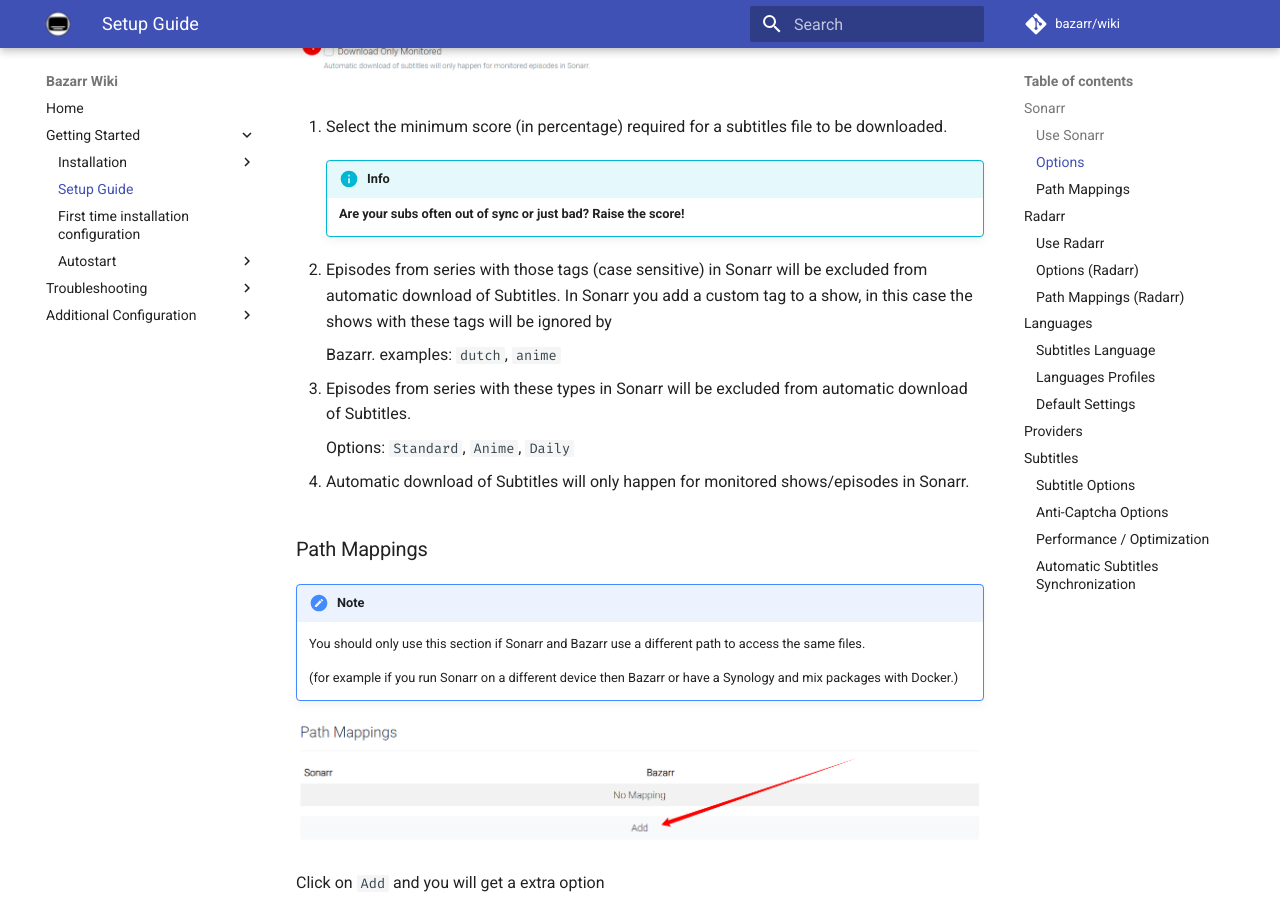
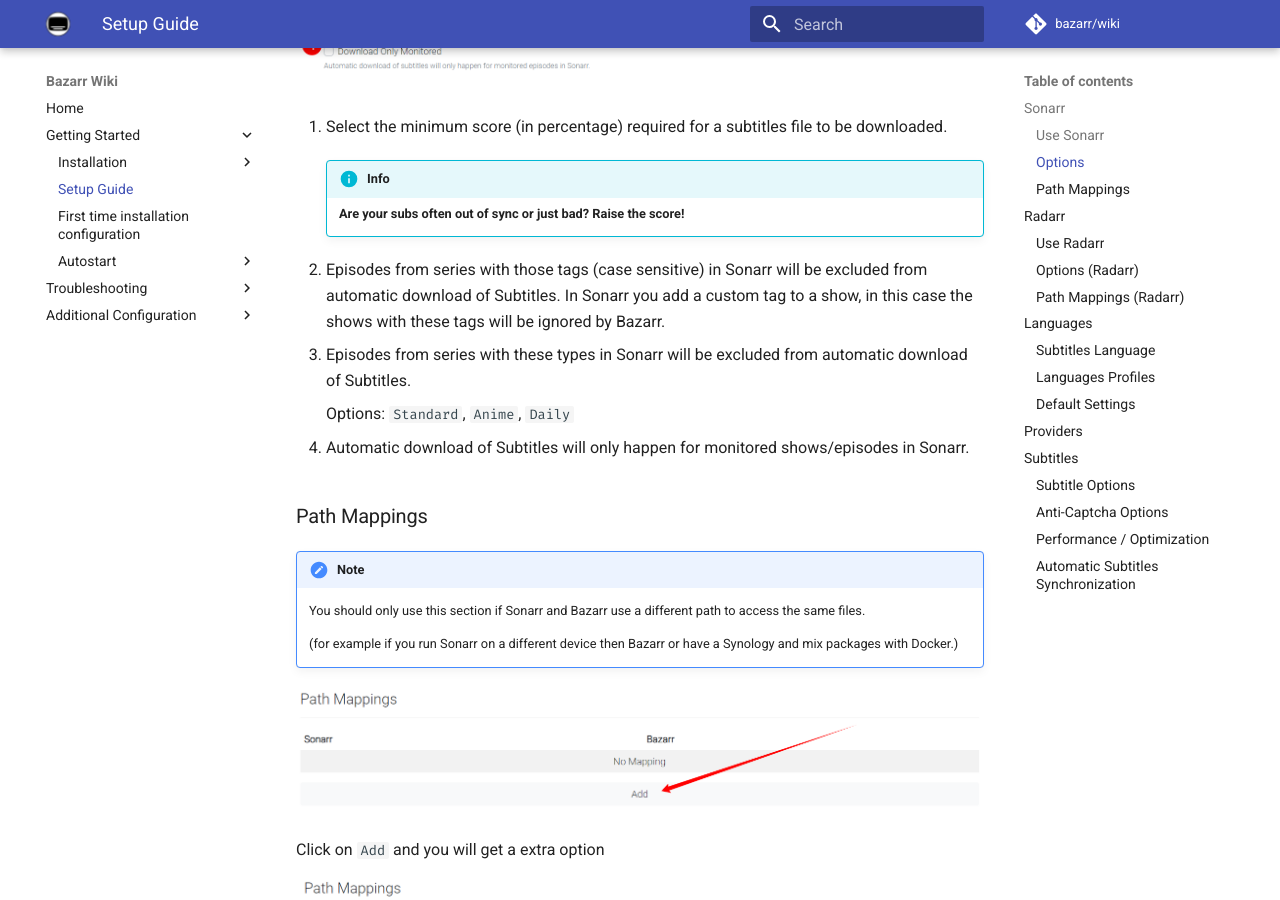
Before and after one commit to bazarr/wiki, an MkDocs documentation site: the page built from docs/Getting-Started/Setup-Guide.md, in a window 1280 px wide and 900 px high, scrolled down 2796 px. Built offline with MkDocs 1.6.1 and Material for MkDocs 9.7.7, drawn with Linux system fonts in a browser that asks for light colours; comment, search, counter and statistics services are not loaded; some of the changed text lies outside the part shown.

Commit message:
Fix: MD032 Lists should be surrounded by blank lines ?

```diff
--- a/docs/Getting-Started/Setup-Guide.md
+++ b/docs/Getting-Started/Setup-Guide.md
@@ -58,10 +58,7 @@ Click on `Enabled`
 
         **Are your subs often out of sync or just bad? Raise the score!**
 
-1. Episodes from series with those tags (case sensitive) in Sonarr will be excluded from automatic download of Subtitles.
-In Sonarr you add a custom tag to a show, in this case the shows with these tags will be ignored by
-
-    Bazarr. examples: `dutch`, `anime`
+1. Episodes from series with those tags (case sensitive) in Sonarr will be excluded from automatic download of Subtitles. In Sonarr you add a custom tag to a show, in this case the shows with these tags will be ignored by Bazarr.
 
 1. Episodes from series with these types in Sonarr will be excluded from automatic download of Subtitles.
 
@@ -153,8 +150,7 @@ Click on `Enabled`
 
         **Are your subs often out of sync or just bad? Raise the score!**
 
-1. Movies with those tags (case sensitive) in Radarr will be excluded from automatic download of Subtitles.
-In Radarr you add a custom tag to a movie.
+1. Movies with those tags (case sensitive) in Radarr will be excluded from automatic download of Subtitles, In Radarr you add a custom tag to a movie.
 
 1. Automatic download of Subtitles will only happen for monitored movies in Radarr.
 
```
